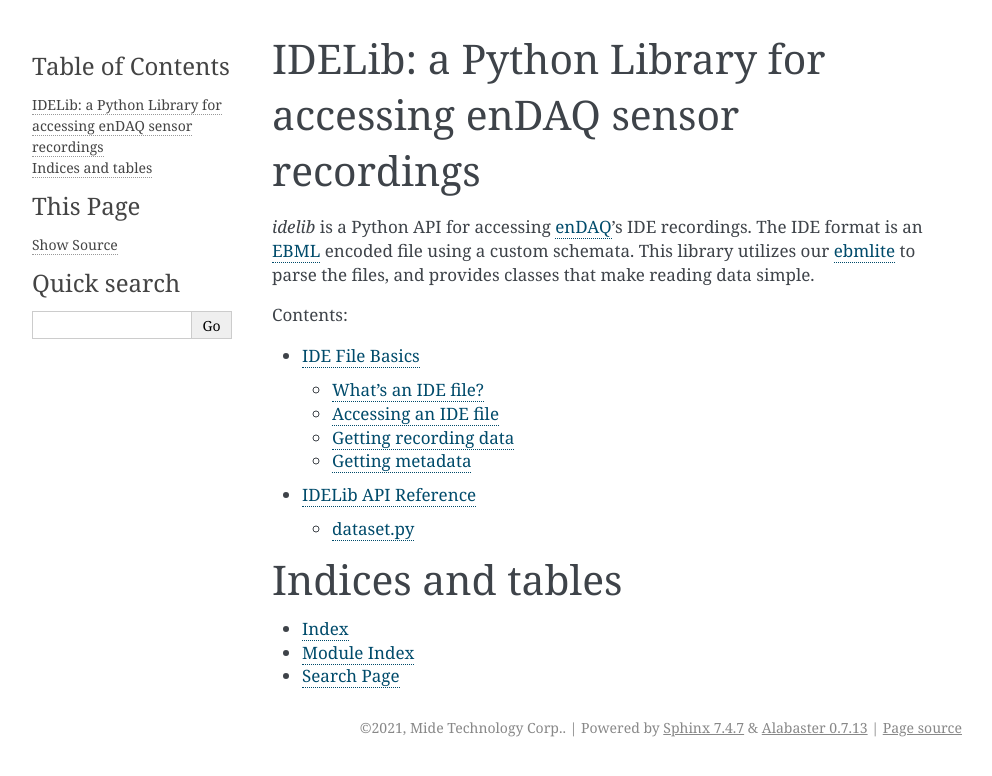
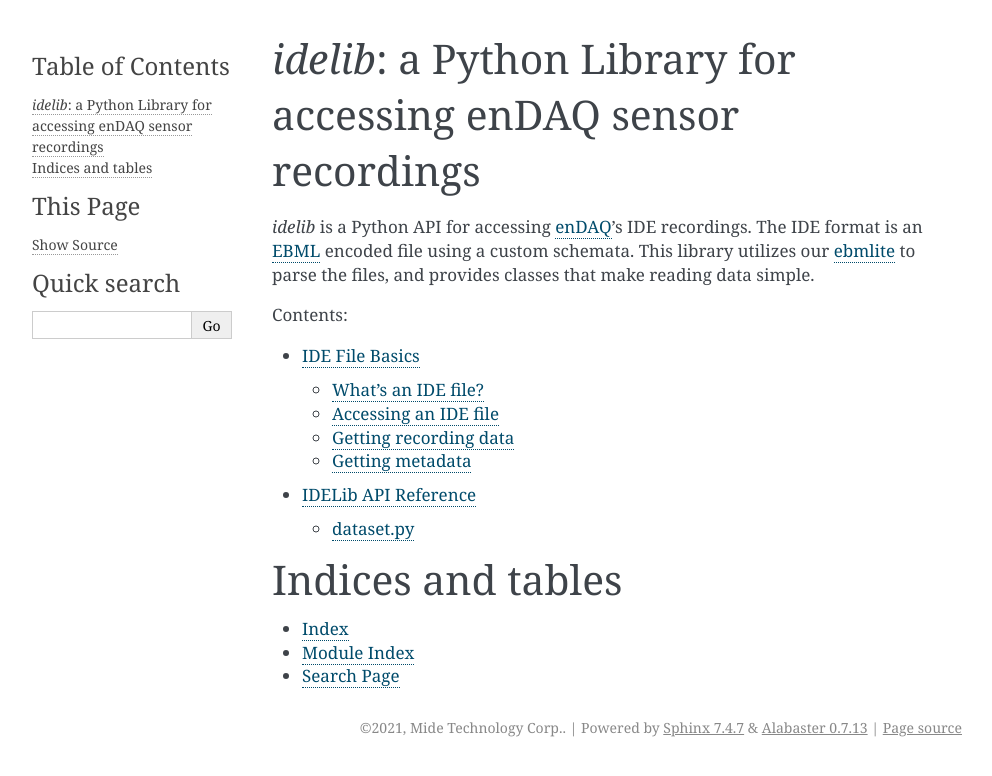
Before and after one commit to MideTechnology/idelib, a Sphinx documentation site: the page built from docs/source/index.rst, in a window 1280 px wide. Shown: the top 776 px of the page, without its empty margins (148-1140 px from the left). Built offline with Sphinx 7.4.7, drawn with Linux system fonts in a browser that asks for light colours; part of the change alters nothing that is shown.

```diff
--- a/docs/source/index.rst
+++ b/docs/source/index.rst
@@ -1,4 +1,4 @@
-IDELib: a Python Library for accessing enDAQ sensor recordings
+`idelib`: a Python Library for accessing enDAQ sensor recordings
 ==============================================================
 
 `idelib` is a Python API for accessing `enDAQ <https://endaq.com/>`_'s IDE recordings. The IDE format is an `EBML <https://github.com/ietf-wg-cellar/ebml-specification>`_ encoded file using a custom schemata. This library utilizes our `ebmlite <https://github.com/MideTechnology/ebmlite>`_ to parse the files, and provides classes that make reading data simple.
```
